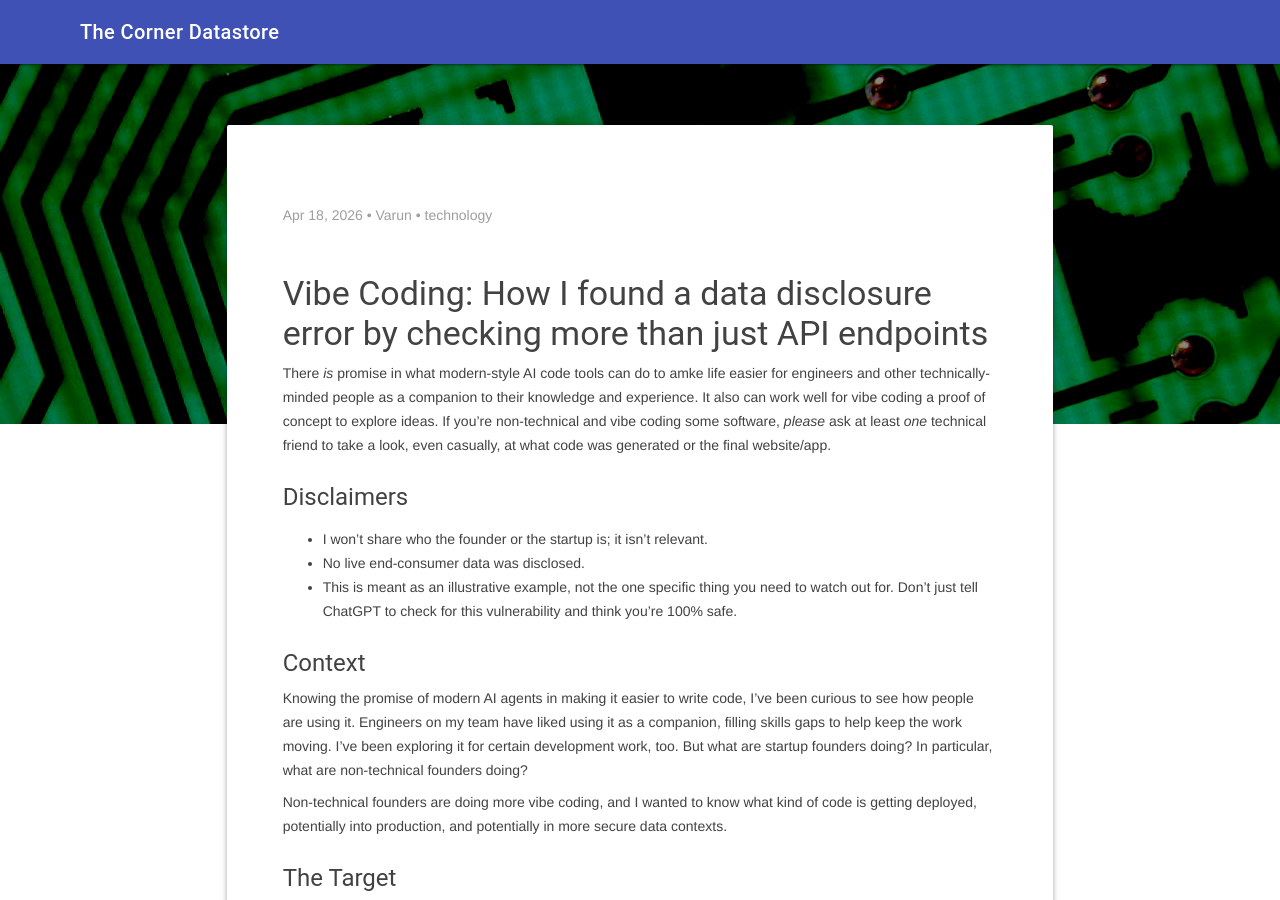
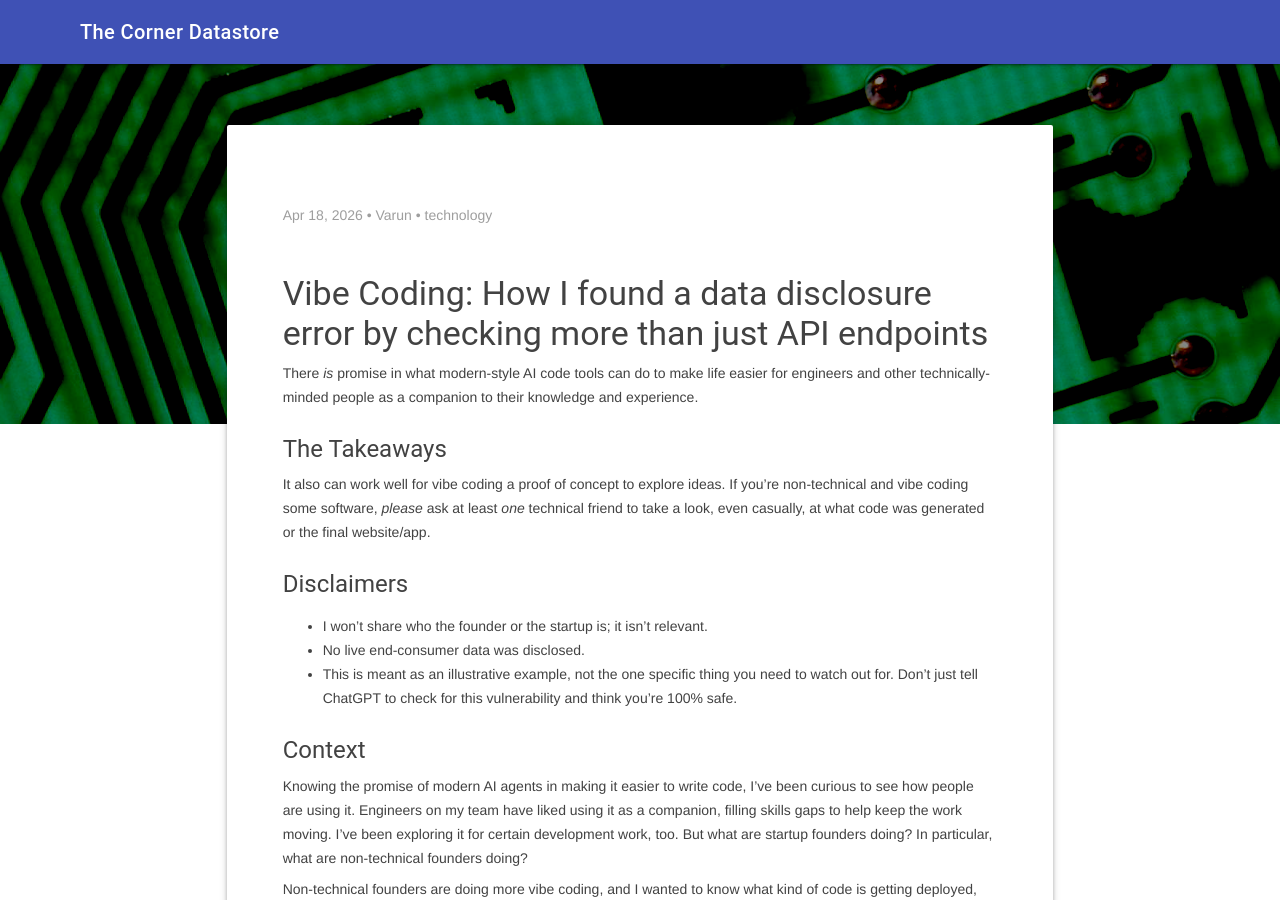
Before and after one commit to smartperson/varunmehta.com, a Jekyll site: the page built from _posts/2026-04-18-vibe-code.md, in a window 1280 px wide and 900 px high. Built offline with Jekyll 4.4.1, drawn with Linux system fonts in a browser that asks for light colours.

Commit message:
Adjusting top text

```diff
--- a/_posts/2026-04-18-vibe-code.md
+++ b/_posts/2026-04-18-vibe-code.md
@@ -20,7 +20,11 @@ galleries:
 
 
 
-There _is_ promise in what modern-style AI code tools can do to amke life easier for engineers and other technically-minded people as a companion to their knowledge and experience. It also can work well for vibe coding a proof of concept to explore ideas. If you're non-technical and vibe coding some software, _please_ ask at least _one_ technical friend to take a look, even casually, at what code was generated or the final website/app.
+There _is_ promise in what modern-style AI code tools can do to make life easier for engineers and other technically-minded people as a companion to their knowledge and experience.
+
+#### The Takeaways
+
+It also can work well for vibe coding a proof of concept to explore ideas. If you're non-technical and vibe coding some software, _please_ ask at least _one_ technical friend to take a look, even casually, at what code was generated or the final website/app.
 
 #### Disclaimers
 
```
